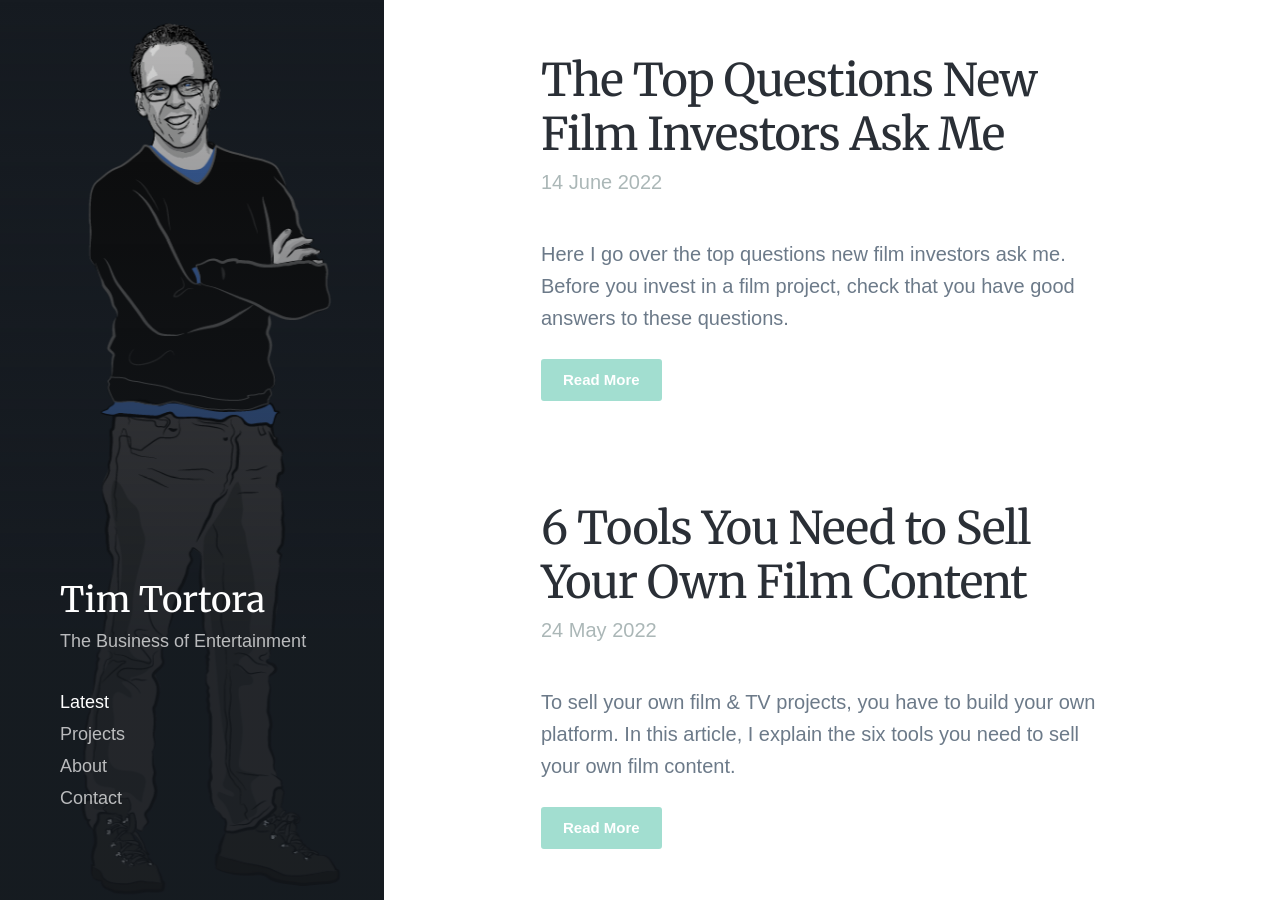
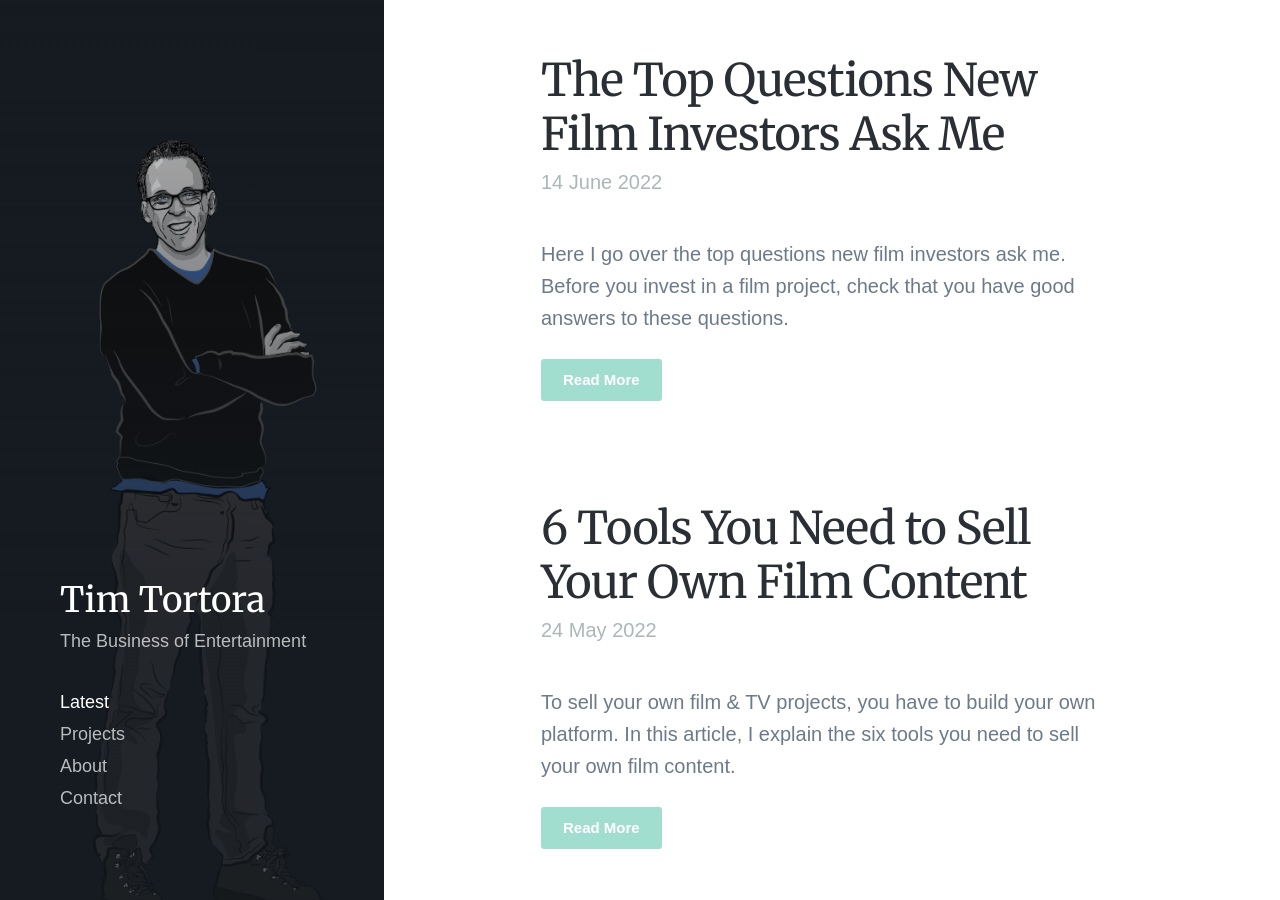
Before and after one commit to asaadmin/asaadmin.github.io, a Jekyll site: the page built from index.html, in a window 1280 px wide and 900 px high. Built offline with Jekyll 4.4.1, drawn with Linux system fonts in a browser that asks for light colours; nearby versions of some CDN libraries; some web fonts are replaced; the list of posts is cut into pages by our own code.

Commit message:
Update index featured image V02

```diff
--- a/index.html
+++ b/index.html
@@ -2,7 +2,7 @@
 layout: default
 title:
 description:
-featured_image: images/TT_dot-Com_Left-Overlay.png
+featured_image: images/TT_dot-Com_Left-Overlay_V02.png
 ---
 
 <section class="blog single">
```
Also changed, not shown: images/TT_dot-Com_Left-Overlay_V02.png (added).
